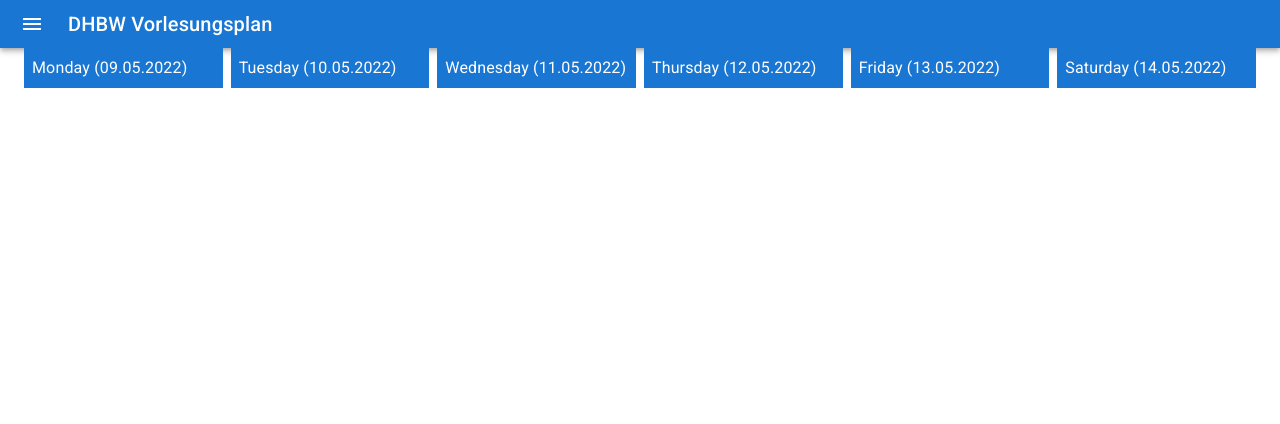
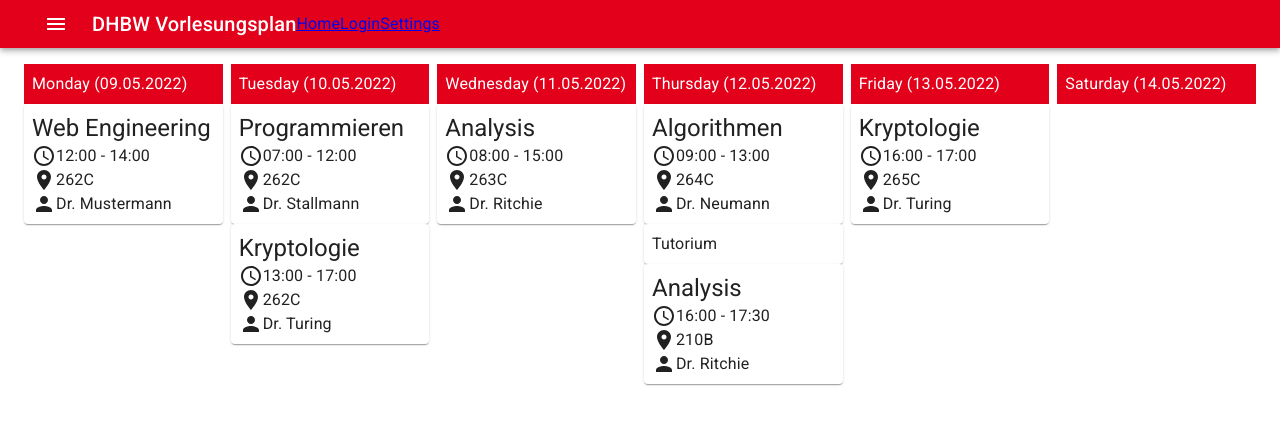
Before and after one commit to TINF21CS1/DHBW-Vorlesungsplan-2.X, a React (Create React App) app: page / in a window 1280 px wide. Shown: the top 424 px of the page. Built offline with nearby package versions, Linux system fonts and the light colour scheme.

Commit message:
Add routes and styling adjustments

```diff
--- a/package.json
+++ b/package.json
@@ -17,6 +17,7 @@
     "date-fns": "^2.28.0",
     "react": "^18.1.0",
     "react-dom": "^18.1.0",
+    "react-router-dom": "^6.3.0",
     "react-scripts": "5.0.1",
     "typescript": "^4.4.2",
     "web-vitals": "^2.1.0"
--- a/src/App.tsx
+++ b/src/App.tsx
@@ -1,36 +1,37 @@
-import { Container, CssBaseline, AppBar, Toolbar, IconButton, Typography } from '@mui/material';
-import MenuIcon from '@mui/icons-material/Menu';
-import React from 'react';
+import { CssBaseline, Box } from '@mui/material';
 import './App.css';
-import WeeklyCalendar from './components/WeeklyCalendar';
+import Calendar from './Calendar';
+import Login from './Login';
+import Settings from './Settings';
+import Nav from './components/Nav';
+import { BrowserRouter as Router, Route, Routes } from 'react-router-dom';
+import { ThemeProvider, createTheme } from '@mui/material/styles';
+
+const darkTheme = createTheme({
+  palette: {
+    mode: 'light',
+    primary: {
+      main: '#e2001a',
+    }
+  },
+});
+
 
 function App() {
-
-  const events = [
-    { start: new Date("2022-05-02T12:00+00:00"), end: new Date("2022-04-25T14:00+00:00"), title: "Web Engineering", speaker: "Dr. Mustermann", location: "262C" },
-    { start: new Date("2022-05-02T16:00+00:00"), end: new Date("2022-04-25T18:00+00:00"), title: "Programmieren", speaker: "Dr. Stallmann", location: "262C" },
-    { start: new Date("2022-05-03T08:00+00:00"), end: new Date("2022-04-26T15:00+00:00"), title: "Analysis", speaker: "Dr. Ritchie", location: "263C" },
-    { start: new Date("2022-05-04T09:00+00:00"), end: new Date("2022-04-27T16:00+00:00"), title: "Algorithmen", speaker: "Dr. Neumann", location: "264C" },
-    { start: new Date("2022-05-05T16:00+00:00"), end: new Date("2022-04-28T17:00+00:00"), title: "Kryptologie", speaker: "Dr. Turing", location: "265C" }
-  ];
-
   return (
-    <React.Fragment>
-      <CssBaseline />
-      <AppBar position="static">
-        <Toolbar variant="dense">
-          <IconButton edge="start" color="inherit" aria-label="menu" sx={{ mr: 2 }}>
-            <MenuIcon />
-          </IconButton>
-          <Typography variant="h6" color="inherit" component="div">
-            DHBW Vorlesungsplan
-          </Typography>
-        </Toolbar>
-      </AppBar>
-      <Container maxWidth="xl">
-        <WeeklyCalendar events={events} />
-      </Container>
-    </React.Fragment>
+    <ThemeProvider theme={darkTheme}>
+      <Router>
+        <CssBaseline />
+        <Box mb={2}>
+          <Nav />
+        </Box>
+        <Routes>
+          <Route path='/' element={<Calendar />} />
+          <Route path='/login' element={<Login />} />
+          <Route path='/settings' element={<Settings />} />
+        </Routes>
+      </Router>
+    </ThemeProvider>
   );
 }
 
--- /dev/null
+++ b/src/Calendar.tsx
@@ -0,0 +1,24 @@
+import { Container } from '@mui/material';
+import WeeklyCalendar from './components/WeeklyCalendar';
+import { startOfWeek, add } from 'date-fns';
+
+const Calendar = () => {
+    const monday = startOfWeek(new Date(), { weekStartsOn: 1 });
+
+    const events = [
+        { start: add(monday, { days: 0, hours: 12 }), end: add(monday, { days: 0, hours: 14 }), title: "Web Engineering", speaker: "Dr. Mustermann", location: "262C" },
+        { start: add(monday, { days: 1, hours: 7 }), end: add(monday, { days: 1, hours: 12 }), title: "Programmieren", speaker: "Dr. Stallmann", location: "262C" },
+        { start: add(monday, { days: 1, hours: 13 }), end: add(monday, { days: 1, hours: 17 }), title: "Kryptologie", speaker: "Dr. Turing", location: "262C" },
+        { start: add(monday, { days: 2, hours: 8 }), end: add(monday, { days: 2, hours: 15 }), title: "Analysis", speaker: "Dr. Ritchie", location: "263C" },
+        { start: add(monday, { days: 3, hours: 9 }), end: add(monday, { days: 3, hours: 13 }), title: "Algorithmen", speaker: "Dr. Neumann", location: "264C" },
+        { ignored: true, start: add(monday, { days: 3, hours: 14 }), end: add(monday, { days: 3, hours: 15, minutes: 30 }), title: "Tutorium", speaker: "Dr. Ritchie", location: "210B" },
+        { start: add(monday, { days: 3, hours: 16 }), end: add(monday, { days: 3, hours: 17, minutes: 30 }), title: "Analysis", speaker: "Dr. Ritchie", location: "210B" },
+        { start: add(monday, { days: 4, hours: 16 }), end: add(monday, { days: 4, hours: 17 }), title: "Kryptologie", speaker: "Dr. Turing", location: "265C" }
+    ];
+
+    return <Container maxWidth="xl">
+        <WeeklyCalendar events={events} />
+    </Container>;
+};
+
+export default Calendar;
--- /dev/null
+++ b/src/Login.tsx
@@ -0,0 +1,10 @@
+import { Container } from '@mui/material';
+
+const Login = () => {
+
+    return <Container maxWidth="xl">
+        This is the login page, possibly just a redirect to shibboleth login. tbd
+    </Container>;
+};
+
+export default Login;
--- /dev/null
+++ b/src/Settings.tsx
@@ -0,0 +1,38 @@
+import React from 'react';
+import { Container, Box, TextField, Typography, Autocomplete, FormControl, InputLabel, Input, FormHelperText } from '@mui/material';
+
+const Settings = () => {
+    const handleSubmit = (event: React.FormEvent<HTMLFormElement>) => {
+        event.preventDefault();
+        const data = new FormData(event.currentTarget);
+        console.log(data);
+    };
+    const kurse = ["TINF21CS1", "TINF20CS2", "TWIB18B"];
+
+    return <Container maxWidth="xl">
+        <Box sx={{
+            marginTop: 8,
+            display: 'flex',
+            flexDirection: 'column',
+            alignItems: 'left',
+        }}>
+            <Typography component="h1" variant="h2">Settings</Typography>
+            <Box component="form" onSubmit={handleSubmit} sx={{ mt: 1 }}>
+                <Autocomplete
+                    disablePortal
+                    id="combo-box-demo"
+                    options={kurse}
+                    sx={{ width: 300 }}
+                    renderInput={(params) => <TextField {...params} label="Kurs" />}
+                />
+                <FormControl>
+                    <InputLabel htmlFor="email">Email address</InputLabel>
+                    <Input id="email" aria-describedby="email-helper" />
+                    <FormHelperText id="email-helper">We'll never share your email.</FormHelperText>
+                </FormControl>
+            </Box>
+        </Box>
+    </Container>;
+};
+
+export default Settings;
--- a/src/components/CalendarItem.tsx
+++ b/src/components/CalendarItem.tsx
@@ -1,17 +1,55 @@
-import { Box, Card, Typography } from "@mui/material";
-import { LocationOn, Person, AccessTime } from "@mui/icons-material";
+import React from 'react';
+import { Box, Card, Typography, CardActionArea, Dialog, DialogTitle, DialogContent, DialogContentText, Switch, FormGroup, FormControlLabel, DialogActions, Button } from "@mui/material";
+import { LocationOn, Person, AccessTime, EventRepeat } from "@mui/icons-material";
 import { format } from "date-fns";
 import Event from "../models/Event";
 import LabeledIcon from './LabeledIcon';
 
 const CalendarItem = (props: { event: Event }) => {
+    const [open, setOpen] = React.useState(false);
+
+    const handleClickOpen = () => {
+        setOpen(true);
+    };
+
+    const handleClose = () => {
+        setOpen(false);
+    };
+
+
     return <Card>
+        <CardActionArea onClick={handleClickOpen}>
+            {props.event.ignored ? (
+                <Box padding={1}>
+                    <Typography>{props.event.title}</Typography>
+                </Box>
+            ) : (
                 <Box padding={1}>
                     <Typography variant="h5" component="h3">{props.event.title}</Typography>
                     <LabeledIcon icon={<AccessTime />} text={format(props.event.start, "HH:mm") + " - " + format(props.event.end, "HH:mm")} />
                     <LabeledIcon icon={<LocationOn />} text={props.event.location} />
                     <LabeledIcon icon={<Person />} text={props.event.speaker} />
                 </Box>
+            )}
+        </CardActionArea>
+        <Dialog open={open} onClose={handleClose}>
+            <DialogTitle>{props.event.title}</DialogTitle>
+            <DialogContent>
+                <DialogContentText>
+                    <LabeledIcon icon={<EventRepeat />} text="Dienstag und Donnerstag" />
+                    <LabeledIcon icon={<LocationOn />} text={props.event.location} />
+                    <LabeledIcon icon={<Person />} text={props.event.speaker} />
+                </DialogContentText>
+                <FormGroup>
+                    <FormControlLabel control={<Switch defaultChecked={!props.event.ignored} />} label="Im Vorlesungsplan anzeigen" />
+                    <FormControlLabel control={<Switch />} label="Browser Benachrichtigungen" />
+                    <FormControlLabel control={<Switch disabled />} label="E-Mail Benachrichtigungen" />
+                </FormGroup>
+            </DialogContent>
+            <DialogActions>
+                <Button onClick={handleClose}>Close</Button>
+            </DialogActions>
+        </Dialog>
     </Card>
 }
 
--- /dev/null
+++ b/src/components/Nav.tsx
@@ -0,0 +1,23 @@
+import { Container, AppBar, Toolbar, IconButton, Typography } from '@mui/material';
+import MenuIcon from '@mui/icons-material/Menu';
+import { Link } from 'react-router-dom';
+
+const Nav = () => {
+    return <AppBar position="static">
+        <Container maxWidth="xl">
+            <Toolbar variant="dense">
+                <IconButton edge="start" color="inherit" aria-label="menu" sx={{ mr: 2 }}>
+                    <MenuIcon />
+                </IconButton>
+                <Typography variant="h6" color="inherit" component="div">
+                    DHBW Vorlesungsplan
+                </Typography>
+                <Link to="/">Home</Link>
+                <Link to="/login">Login</Link>
+                <Link to="/settings">Settings</Link>
+            </Toolbar>
+        </Container>
+    </AppBar>
+};
+
+export default Nav;
--- a/src/components/WeeklyCalendar.tsx
+++ b/src/components/WeeklyCalendar.tsx
@@ -1,6 +1,6 @@
 import { useState } from 'react';
-import { Grid, Stack, Box, Typography } from "@mui/material";
-import { startOfWeek, startOfDay, differenceInMinutes, add, format } from 'date-fns';
+import { Grid, Stack, Box, Typography, Button } from "@mui/material";
+import { startOfWeek, isSameDay, add, format } from 'date-fns';
 import CalendarItem from './CalendarItem';
 import Event from '../models/Event';
 
@@ -10,33 +10,42 @@ const WeeklyCalendar = (props: { events: Event[] }) => {
     // for every day between the start and end of the week, find all events
     const events_per_day = Array.from(Array(6).keys()).map(i => {
         const date = add(currentWeek, { days: i });
-        return props.events.filter(e => e.start.getDate() === date.getDate());
+        return props.events.filter(e => isSameDay(e.start, date));
     });
 
-    const events_with_padding: JSX.Element[][] = Array.from(Array(6).keys()).map(i => [] );
+    const events_with_padding: JSX.Element[][] = Array.from(Array(6).keys()).map(i => []);
 
     for (let day = 0; day < events_per_day.length; day++) {
         const events = events_per_day[day];
         for (let event_ind = 0; event_ind < events.length; event_ind++) {
             const event = events[event_ind];
-            /* Disable padding for now cause it's kinda ugly for now
-            let diff = 0;
-            if (event_ind === 0) {
-                diff = differenceInMinutes(event.start, startOfDay(event.start));
-            } else if (event_ind < events.length - 1) {
-                diff = differenceInMinutes(events[event_ind+1].start, event.start);
-            }
-            if (diff !== 0) {
-                const percentage = diff / (24 * 60) * 400;
-                console.log({event: event, percentage: percentage});
-                events_with_padding[day].push(<Box height={percentage + 'px'}></Box>);
-            }*/
-            events_with_padding[day].push(<CalendarItem event={event} />);
+            // Disable padding for now cause it's kinda ugly
+            // let diff = 0;
+            // if (event_ind === 0) {
+            //     diff = differenceInMinutes(event.start, startOfDay(event.start)) - (7 * 60);
+            // } else if (event_ind < events.length - 1) {
+            //     diff = differenceInMinutes(events[event_ind+1].start, event.start);
+            // }
+            // if (diff !== 0) {
+            //     const percentage = diff / (24 * 60) * 400;
+            //     console.log({event: event, percentage: percentage});
+            //     events_with_padding[day].push(<Box height={percentage + 'px'}></Box>);
+            // }
+
+            events_with_padding[day].push(<CalendarItem key={event.start.toISOString()} event={event} />);
         }
     }
 
 
-    return <Grid container spacing={1} >
+    return <Box>
+        { /* <Button onClick={() => setCurrentWeek(startOfWeek(add(currentWeek, { days: -7 }), { weekStartsOn: 1 }))}>
+            <Typography>Vorherige Woche</Typography>
+        </Button>
+        <Typography component="span">KW {format(currentWeek, "ww")}</Typography>
+        <Button onClick={() => setCurrentWeek(startOfWeek(add(currentWeek, { days: 7 }), { weekStartsOn: 1 }))}>
+            <Typography>Nächste Woche</Typography>
+</Button> */ }
+        <Grid container spacing={1} >
             {events_with_padding.map((events, i) =>
                 <Grid item xs={12} sm={6} md={2} key={i}>
                     <Stack spacing={0}>
@@ -50,6 +59,7 @@ const WeeklyCalendar = (props: { events: Event[] }) => {
                 </Grid>
             )}
         </Grid>
+    </Box>
 };
 
 export default WeeklyCalendar;
--- a/src/models/Event.tsx
+++ b/src/models/Event.tsx
@@ -4,4 +4,5 @@ export default interface Event {
     title: string;
     location: string;
     speaker: string;
+    ignored?: boolean;
 }
```
Also changed, not shown: 2 other files (tests, documents, lock files or other folders). Lines whose indentation alone changed are shown as unchanged.
